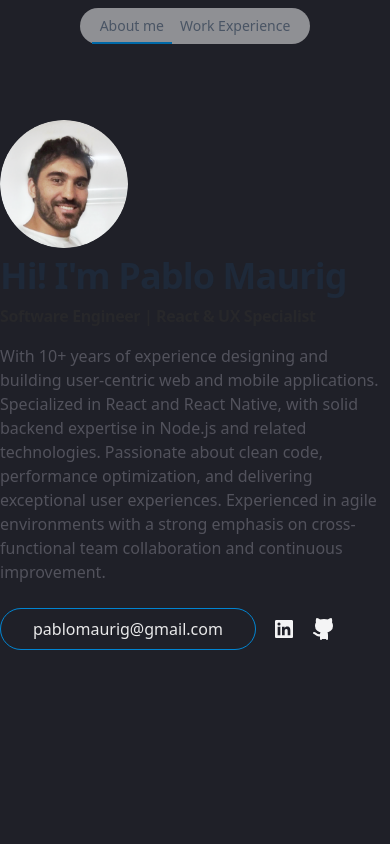
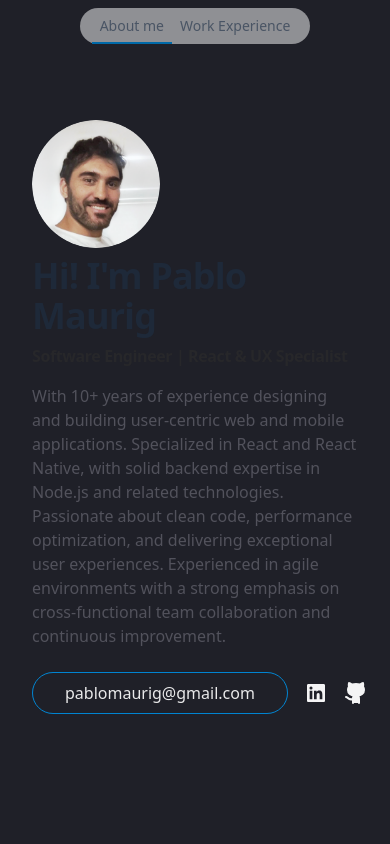
Before and after one commit to pablomaurig/pablomaurig.github.io, an Astro site: page / in a window 390 px wide. Shown: the top 844 px of the page. Built offline with nearby package versions, Linux system fonts and the light colour scheme; Astro itself is replaced by a stand-in of ours.

Commit message:
Fix mobile layout

```diff
--- a/src/components/SectionContainer.astro
+++ b/src/components/SectionContainer.astro
@@ -7,6 +7,6 @@ interface Props {
 const { title, label } = Astro.props;
 ---
 
-<section aria-label={title} id={label} data-section={label} class="py-30">
+<section aria-label={title} id={label} data-section={label} class="py-30 px-8">
   <slot />
 </section>
```
